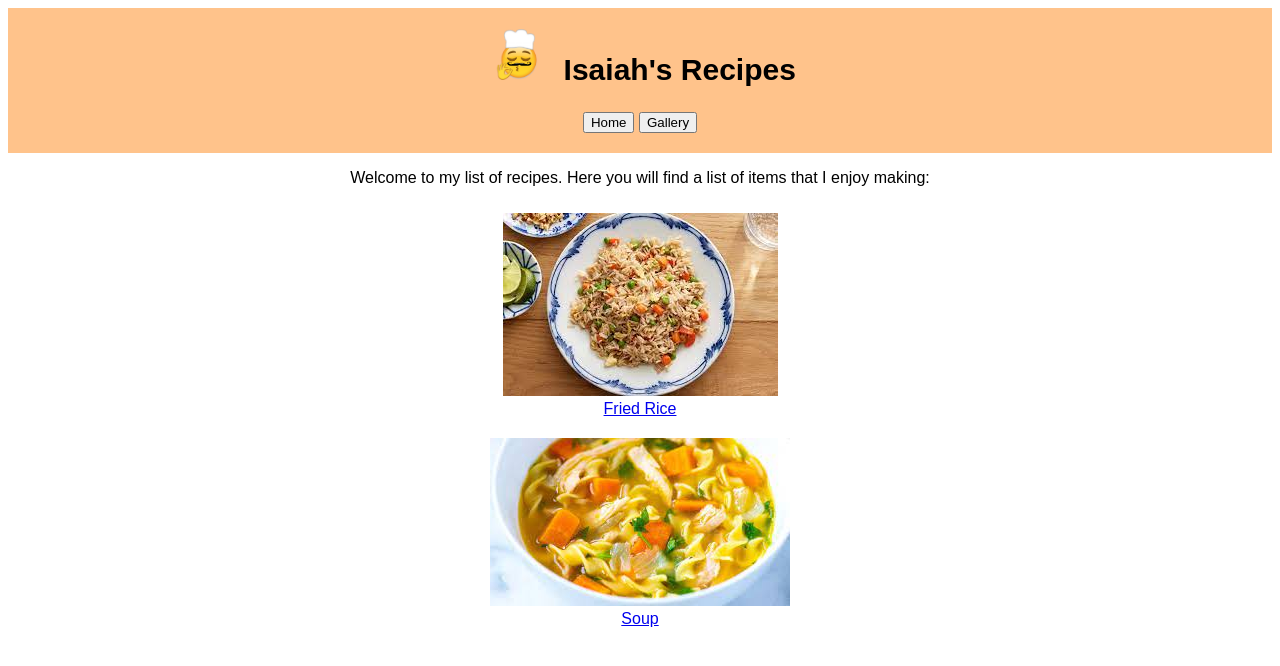
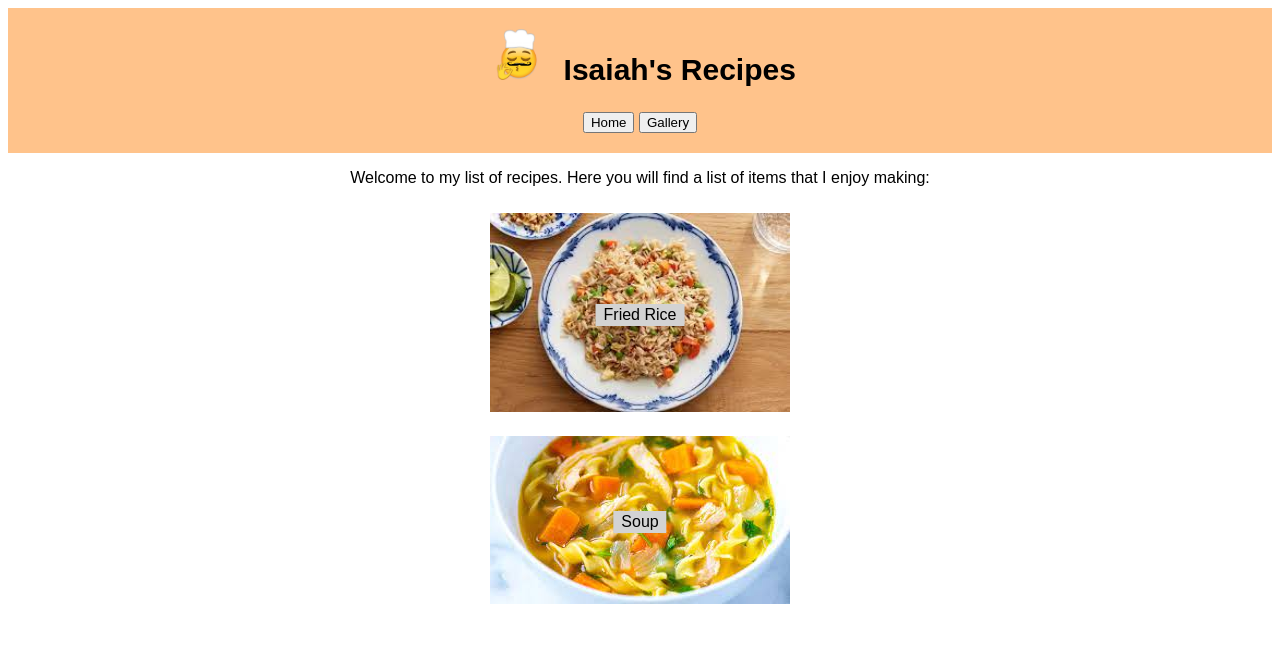
Before and after one commit to Isaiahdaiz/odin-recipes, a plain HTML site: page index.html in a window 1280 px wide. Drawn offline with Linux system fonts and the light colour scheme.

Commit message:
Added Hover over CSS to thumbnails

```diff
--- a/index.html
+++ b/index.html
@@ -23,14 +23,20 @@
         <p style="text-align: center;">Welcome to my list of recipes. Here you will find a list of items that I enjoy making:</p>
         <div></div>
             <div class="thumbnail">
-                <a href="./recipes/friedrice.html">
-                <img src="./images/fried_rice.jpeg" alt="friedRiceLogo">
-                Fried Rice
+                <div class="container">
+                    <a href="./recipes/friedrice.html">
+                    <img src="./images/fried_rice.jpeg" alt="friedRiceLogo">
+                    <span id="thumbnailText">Fried Rice</span>
+                </a>
+                </div>
             </div>
             <div class="thumbnail">
+                <div class="container">
                 <a href="./recipes/soup.html">
-                <img src="./images/soup.jpeg" alt="soupLogo">
-                Soup
+                    <img src="./images/soup.jpeg" alt="soupLogo">
+                    <span id="thumbnailText">Soup</span>
+                </a>
+                </div>
             </div>
         </div>
     </body>
--- a/style.css
+++ b/style.css
@@ -16,11 +16,38 @@ h1 {
 }
 
 .thumbnail {
+    position: relative;
     display: block;
     height: auto;
-    width: 300px;
     text-align: center;
     margin-left: auto;
+
+    height: auto;
+    width: 300px;
     margin-right: auto;
     padding: 10px;
 }
+
+.thumbnail .container a img{
+    width: 300px;
+}
+
+.thumbnail .container:hover {
+    opacity: 0.7;
+}
+
+#thumbnailText{
+    color: black;
+    position: absolute;
+    background-color:lightgrey;
+    top: 50%;
+    left:50%;
+    transform: translate(-50%, -50%);
+    padding: 2px;
+    padding-left: 8px;
+    padding-right: 8px;
+}
+
+#thumbnailText:visited {
+    color:inherit;
+}
```
